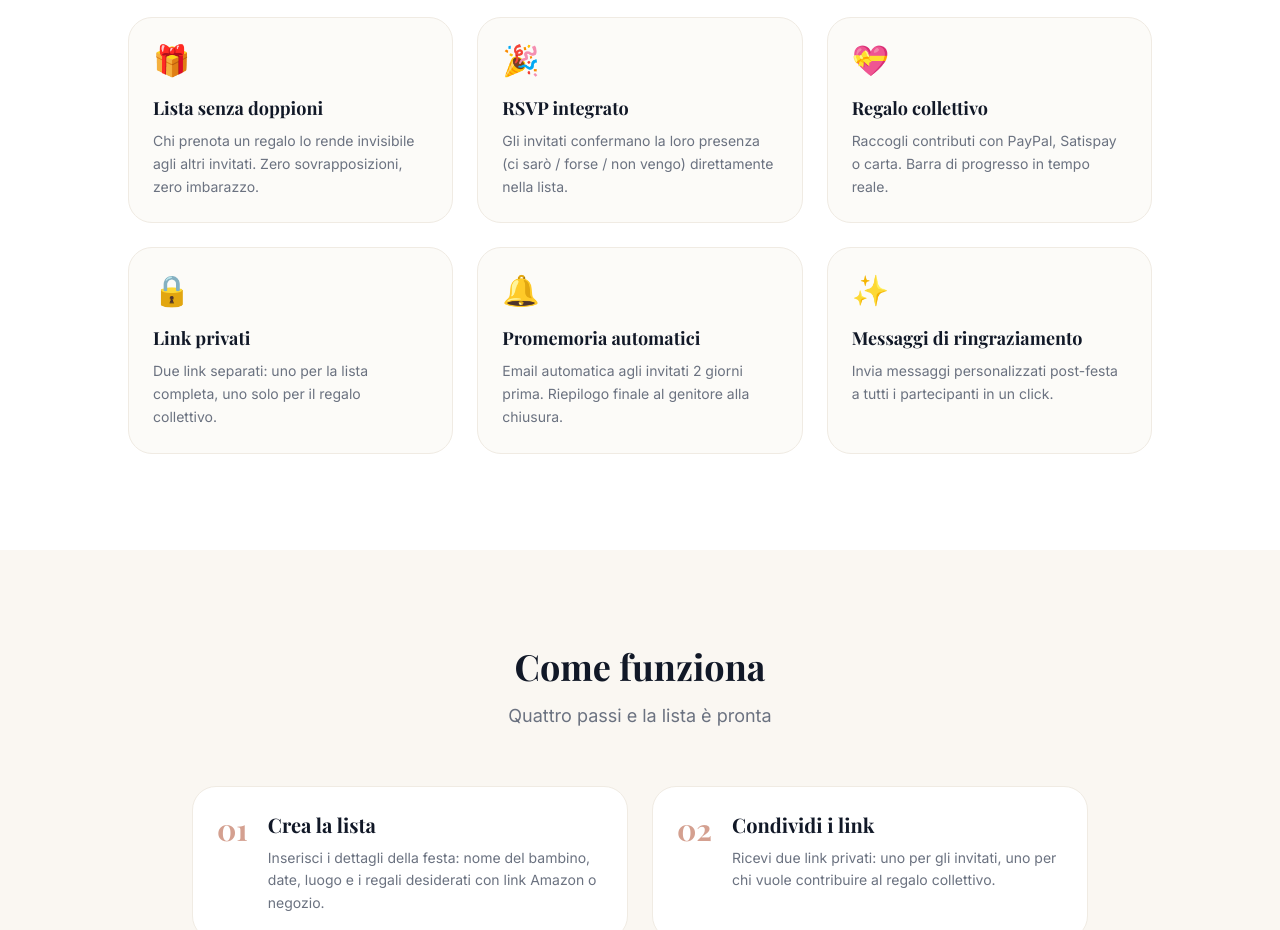
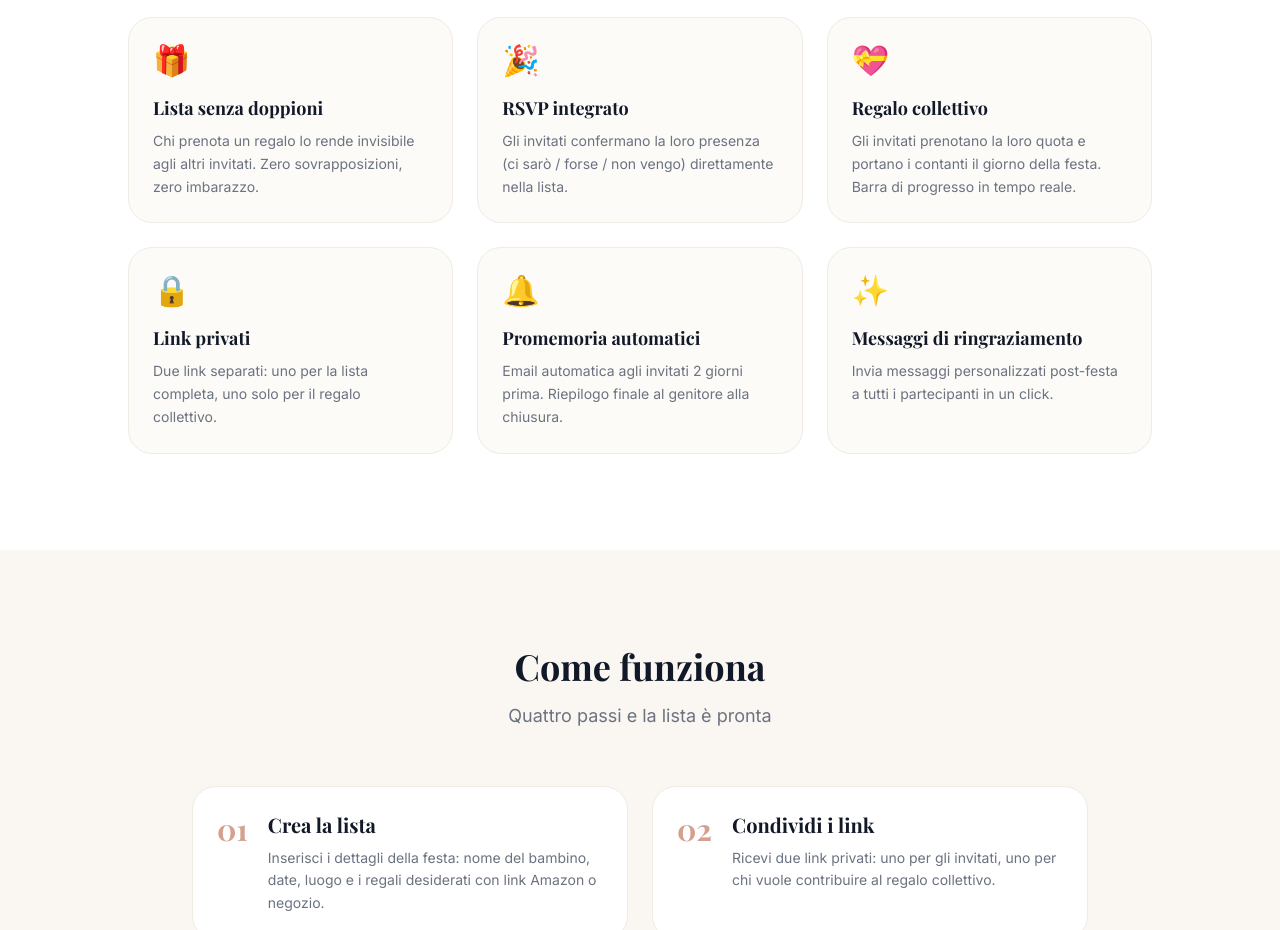
Before and after one commit to arrigoni1976-sketch/Wishly, a React (Vite) app in the folder frontend/: page / in a window 1280 px wide. Shown: the part 1360-2290 px from the top of the page. Built offline with nearby package versions, Linux system fonts and the light colour scheme; no server answers; a web font is replaced by a local one.

Commit message:
fix: update collective gift description to cash model

```diff
--- a/frontend/src/pages/HomePage.jsx
+++ b/frontend/src/pages/HomePage.jsx
@@ -22,7 +22,7 @@ const FEATURES = [
     emoji: '💝',
     title: 'Regalo collettivo',
     description:
-      'Raccogli contributi con PayPal, Satispay o carta. Barra di progresso in tempo reale.',
+      'Gli invitati prenotano la loro quota e portano i contanti il giorno della festa. Barra di progresso in tempo reale.',
   },
   {
     icon: Shield,
```
